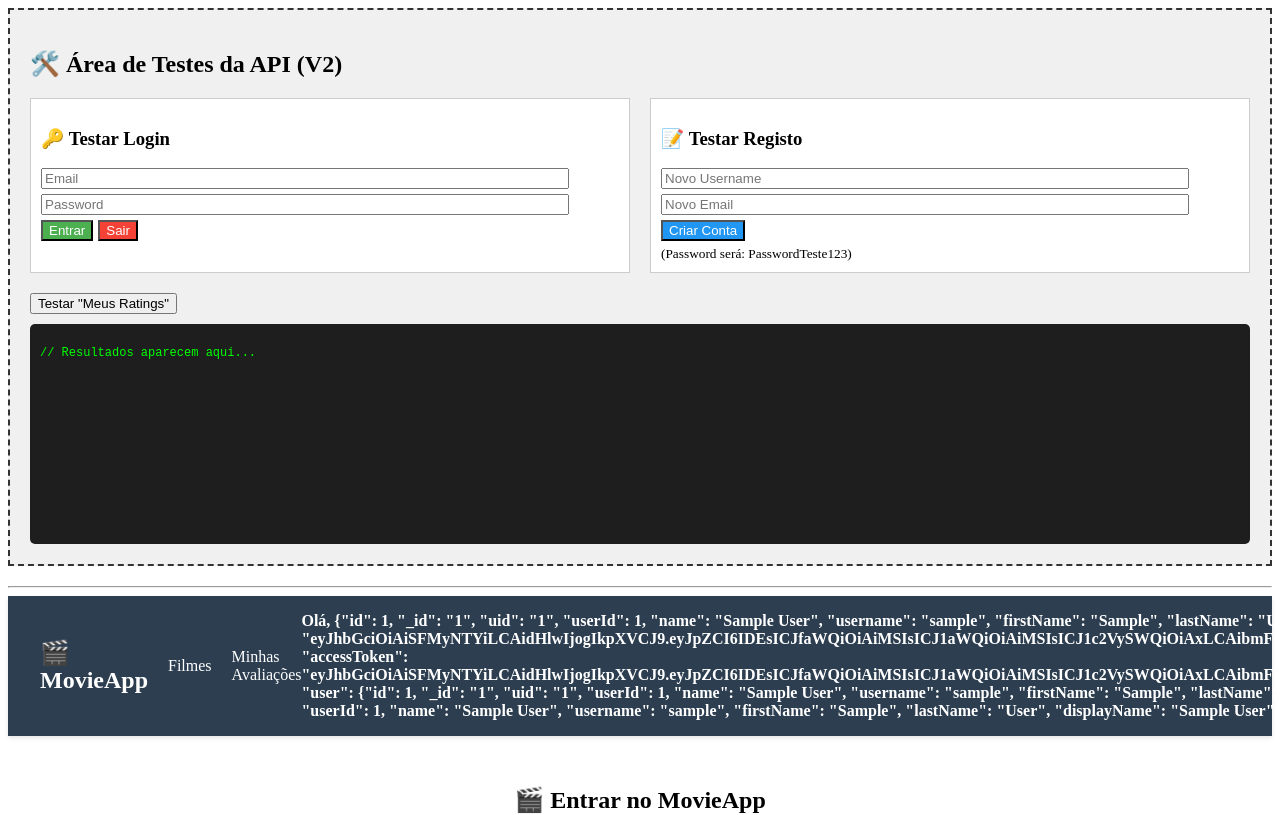
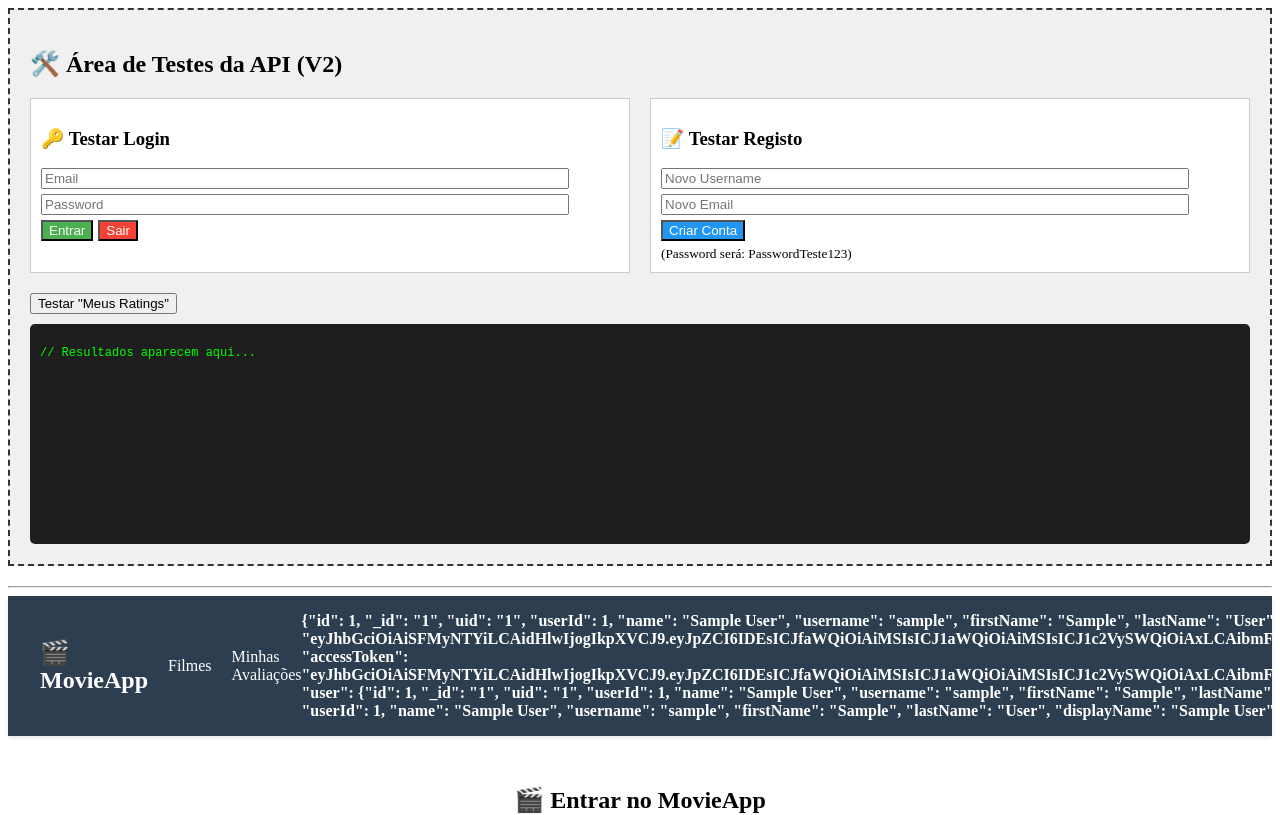
Before and after one commit to thejacknives/ADS, a React app in the folder movieapp/frontend/: page /login in a window 1280 px wide. Shown: the top 815 px of the page. Built offline with nearby package versions, Linux system fonts and the light colour scheme; sample sign-in values are in the browser's storage; the HTML template or start-up script is replaced by a standard one.

Commit message:
store_username

```diff
--- a/movieapp/frontend/src/components/Navbar.tsx
+++ b/movieapp/frontend/src/components/Navbar.tsx
@@ -45,7 +45,7 @@ export function Navbar() {
       <div style={{ display: 'flex', gap: '15px', alignItems: 'center' }}>
         {username ? (
           <>
-            <span style={{ fontWeight: 'bold' }}>Olá, {username}</span>
+            <span style={{ fontWeight: 'bold' }}> {username}</span>
             <button
               onClick={handleLogout}
               style={{
--- a/movieapp/frontend/src/pages/Login.tsx
+++ b/movieapp/frontend/src/pages/Login.tsx
@@ -17,7 +17,10 @@ export function Login() {
     setLoading(true);
 
     try {
-      await api.login({ email, password });
+      const data = await api.login({ email, password });
+      if (data.user && data.user.username) {
+        localStorage.setItem('movieapp_user', data.user.username);
+      }
       navigate('/movies');
     } catch (err: any) {
       setError(err.message || 'Erro ao entrar');
```
